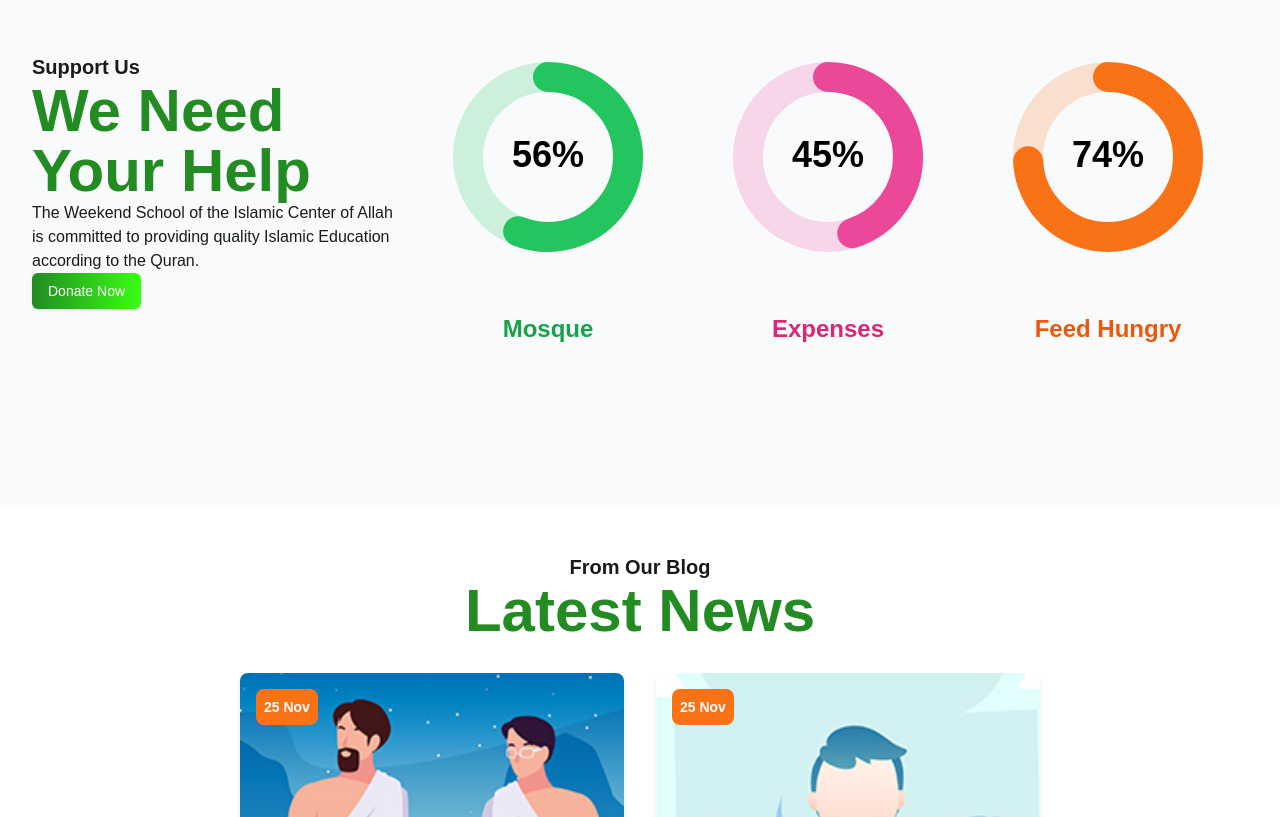
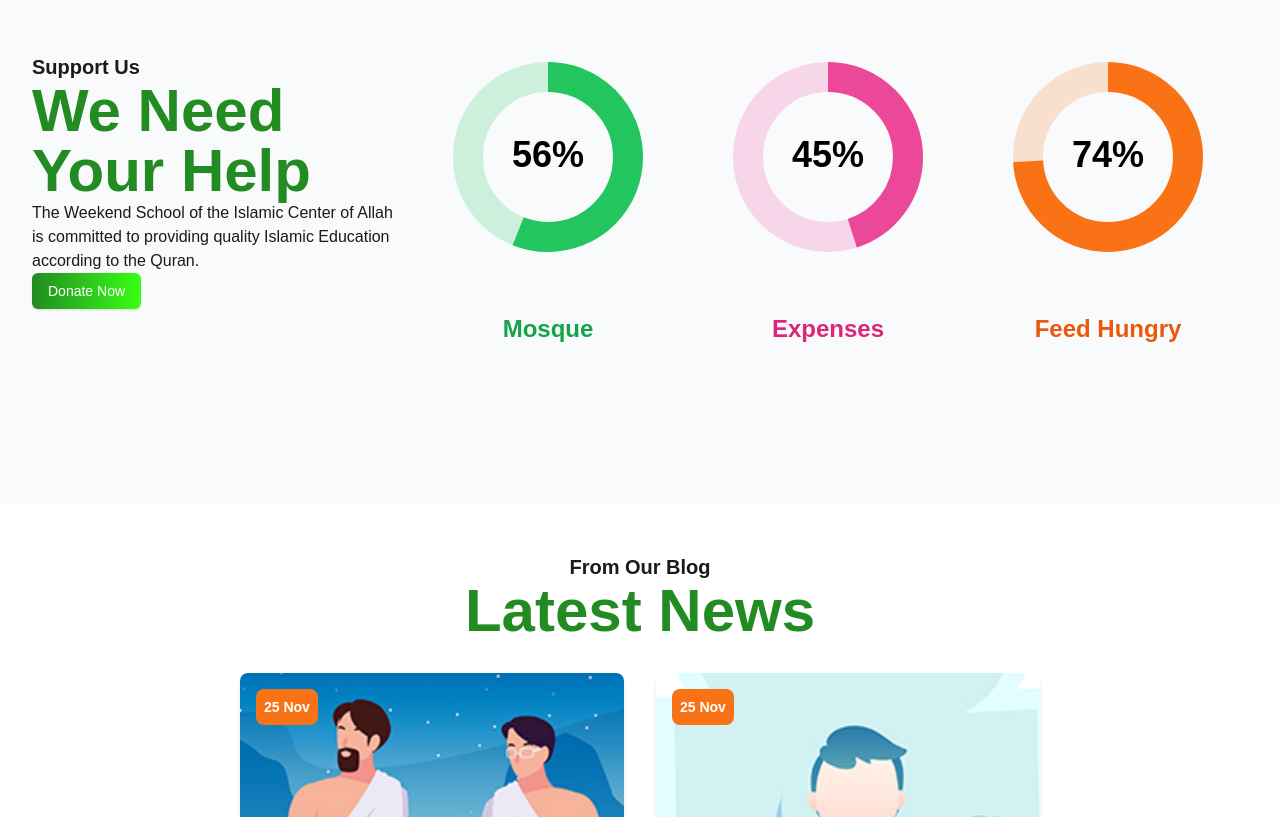
Before and after one commit to mdsabbiralmamon/noor-app, a Next.js app: page / in a window 1280 px wide. Shown: the part 6075-6892 px from the top of the page. Built offline with nearby package versions, Linux system fonts and the light colour scheme; a web font is replaced by a local one.

Commit message:
Refactor CircularProgress component to update lineCap attribute

```diff
--- a/src/components/ui/circularProgress.tsx
+++ b/src/components/ui/circularProgress.tsx
@@ -6,13 +6,15 @@ type CircularProgressProps = {
   label: string;
   circleColor?: string;
   textColor?: string;
+  lineCap?: 'butt' | 'round' | 'square';
 };
 
 const CircularProgress: React.FC<CircularProgressProps> = ({
   percentage,
   label,
   circleColor = "text-blue-500",  // Default circle color
-  textColor = "text-blue-600"     // Default text color
+  textColor = "text-blue-600",    // Default text color
+  lineCap = "round",              // Default to round stroke line cap
 }) => {
   const radius = 80; // Circle radius
   const circumference = 2 * Math.PI * radius; // Circumference formula
@@ -44,7 +46,7 @@ const CircularProgress: React.FC<CircularProgressProps> = ({
           strokeWidth="30"
           strokeDasharray={circumference}
           strokeDashoffset={strokeDashoffset}
-          strokeLinecap="round"
+          strokeLinecap={lineCap}  // Apply the lineCap from props
           stroke="currentColor"
           fill="transparent"
           r={radius}
@@ -62,13 +64,13 @@ const CircularProgress: React.FC<CircularProgressProps> = ({
           y="50%"
           dominantBaseline="middle"
           textAnchor="middle"
-          className={`text-4xl font-bold ${textColor}`} // Adjusted text size
+          className={`text-4xl font-bold ${textColor}`}
         >
           {percentage}%
         </text>
       </svg>
       {/* Label Below the Progress Circle */}
-      <p className={`mt-4 text-2xl font-semibold ${textColor}`}>{label}</p>  {/* Adjusted label font size */}
+      <p className={`mt-4 text-2xl font-semibold ${textColor}`}>{label}</p>
     </div>
   );
 };
```
